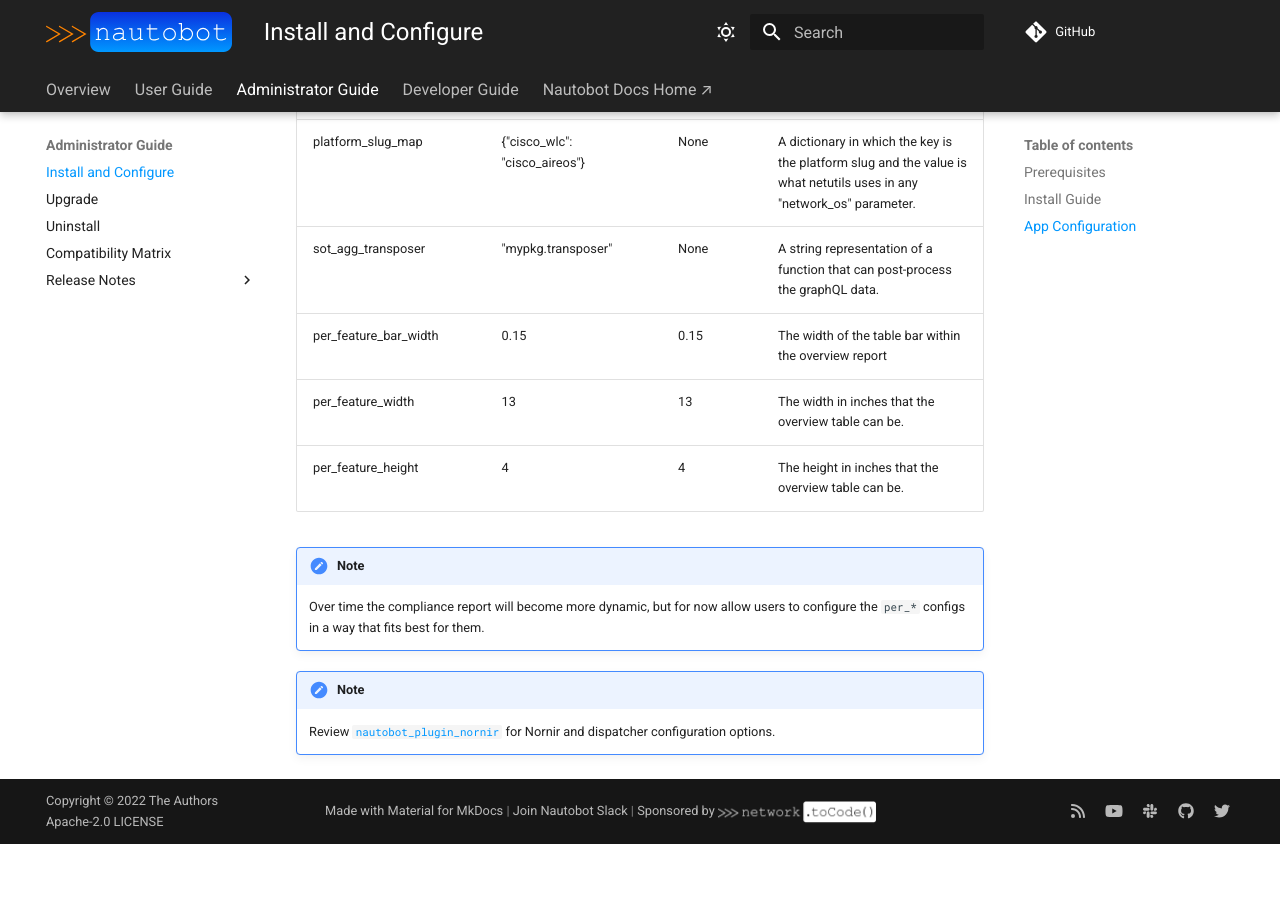
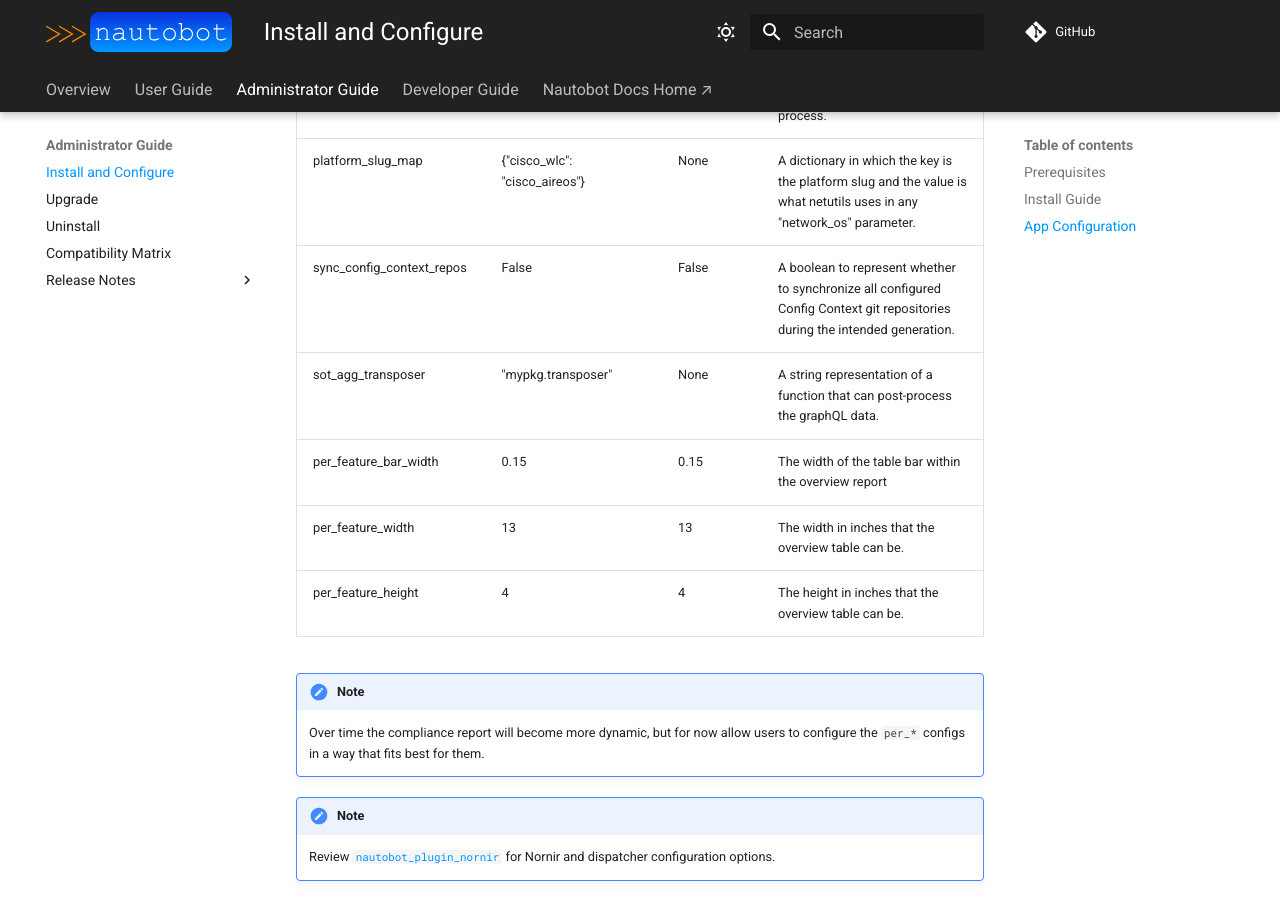
Before and after one commit to nautobot/nautobot-app-golden-config, an MkDocs documentation site: the page built from docs/admin/admin_install.md, in a window 1280 px wide and 900 px high, scrolled down 3313 px. Built offline with MkDocs 1.6.1 and Material for MkDocs 9.7.7, drawn with Linux system fonts in a browser that asks for light colours; comment, search, counter and statistics services are not loaded; before the commit the page ends 4157 px from its top, so only the background shows below that; some of the changed text lies outside the part shown.

Commit message:
docs: 📝 Add documentation about sync_config_context_repos setting

```diff
--- a/docs/admin/admin_install.md
+++ b/docs/admin/admin_install.md
@@ -58,6 +58,7 @@
         "enable_postprocessing": False,
         "postprocessing_callables": [],
         "postprocessing_subscribed": [],
+        "sync_config_context_repos": False,
         "platform_slug_map": None,
         # "get_custom_compliance": "my.custom_compliance.func"
     },
@@ -102,6 +103,7 @@
 | postprocessing_callables  | ['mypackage.myfunction']      | []      | A list of function paths, in dotted format, that are appended to the available methods for post-processing the intended configuration, for instance, the `render_secrets`. |
 | postprocessing_subscribed | ['mypackage.myfunction']      | []      | A list of function paths, that should exist as postprocessing_callables, that defines the order of application of during the post-processing process.                      |
 | platform_slug_map         | {"cisco_wlc": "cisco_aireos"} | None    | A dictionary in which the key is the platform slug and the value is what netutils uses in any "network_os" parameter.                                                      |
+| sync_config_context_repos | False                         | False   | A boolean to represent whether to synchronize all configured Config Context git repositories during the intended generation.                                                                                               |
 | sot_agg_transposer        | "mypkg.transposer"            | None    | A string representation of a function that can post-process the graphQL data.                                                                                              |
 | per_feature_bar_width     | 0.15                          | 0.15    | The width of the table bar within the overview report                                                                                                                      |
 | per_feature_width         | 13                            | 13      | The width in inches that the overview table can be.                                                                                                                        |
```
